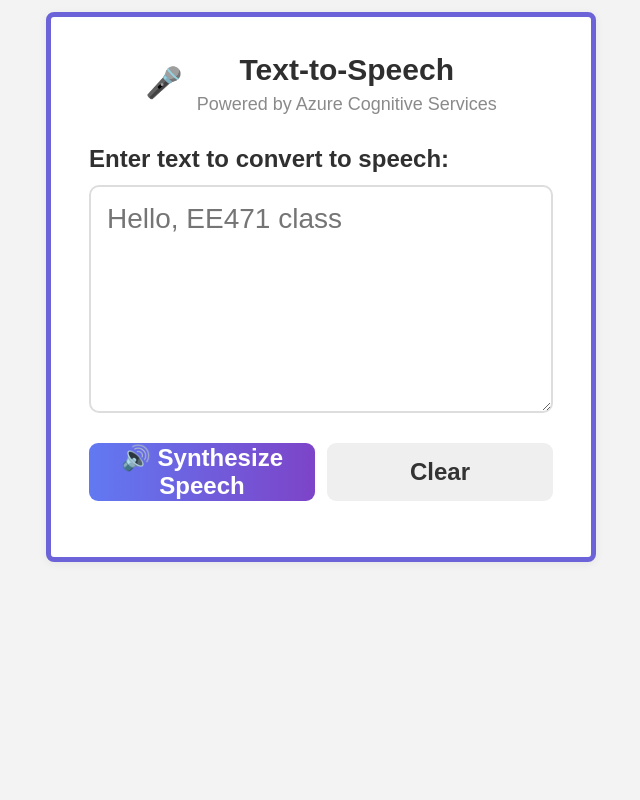
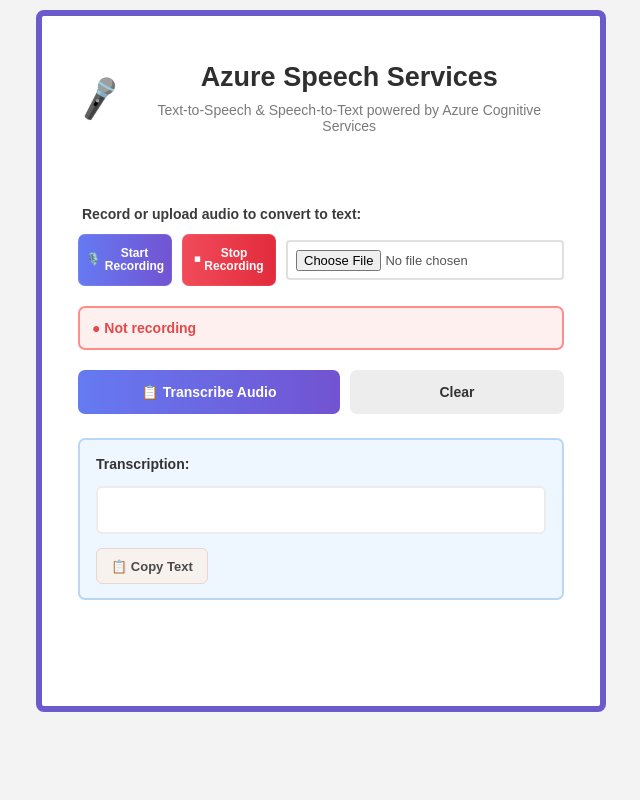
Before and after one commit to canerylmz/In-Class-Exercise-Week6, a Flask app: page / in a window 1280 px wide. Shown: the whole page, without its empty margins (319-959 px from the left). Run offline with Flask 3, Linux system fonts and the light colour scheme.

Commit message:
Add speech-to-text recording flow

```diff
--- a/app.py
+++ b/app.py
@@ -1,5 +1,6 @@
-from flask import Flask, render_template, request
+from flask import Flask, render_template, request, jsonify
 import os
+import uuid
 from dotenv import load_dotenv
 import azure.cognitiveservices.speech as speechsdk
 
@@ -7,56 +8,92 @@
 
 app = Flask(__name__)
 
-OUTPUT_FOLDER = os.path.join("static", "outputs")
-os.makedirs(OUTPUT_FOLDER, exist_ok=True)
+UPLOAD_FOLDER = os.path.join("static", "uploads")
+os.makedirs(UPLOAD_FOLDER, exist_ok=True)
 
 @app.route("/")
 def index():
-    return render_template("index.html")
+    return render_template("stt.html")
 
-@app.route("/text-to-speech", methods=["POST"])
-def text_to_speech():
-    text = request.form.get("text", "").strip()
+@app.route("/save-recording", methods=["POST"])
+def save_recording():
+    recorded_audio = request.files.get("recorded_audio")
 
-    if not text:
-        return render_template("index.html", error="Lütfen bir metin girin.")
+    if not recorded_audio:
+        return jsonify({"success": False, "message": "No recording received"})
 
+    original_name = recorded_audio.filename or ""
+    extension = os.path.splitext(original_name)[1].lower() or ".wav"
+    unique_name = f"{uuid.uuid4().hex}{extension}"
+    file_path = os.path.join(UPLOAD_FOLDER, unique_name)
+    recorded_audio.save(file_path)
+
+    return jsonify({"success": True, "filename": unique_name})
+
+@app.route("/speech-to-text", methods=["POST"])
+def speech_to_text():
     speech_key = os.getenv("SPEECH_KEY")
     speech_region = os.getenv("SPEECH_REGION")
 
     if not speech_key or not speech_region:
-        return render_template("index.html", error="SPEECH_KEY veya SPEECH_REGION bulunamadı.")
+        return render_template("stt.html", error="SPEECH_KEY or SPEECH_REGION is missing.")
 
-    output_file = os.path.join(OUTPUT_FOLDER, "output.wav")
+    uploaded_file = request.files.get("audio")
+    recorded_audio_name = request.form.get("recorded_audio_name", "").strip()
+
+    file_path = None
+
+    if uploaded_file and uploaded_file.filename != "":
+        file_extension = os.path.splitext(uploaded_file.filename)[1].lower() or ".wav"
+        filename = f"{uuid.uuid4().hex}{file_extension}"
+        file_path = os.path.join(UPLOAD_FOLDER, filename)
+        uploaded_file.save(file_path)
+
+    elif recorded_audio_name:
+        file_path = os.path.join(UPLOAD_FOLDER, recorded_audio_name)
+
+    else:
+        return render_template("stt.html", error="Please upload or record an audio file.")
 
     try:
+        supported_extensions = {".wav", ".mp3", ".ogg", ".flac", ".opus"}
+        file_extension = os.path.splitext(file_path)[1].lower()
+
+        if file_extension not in supported_extensions:
+            return render_template(
+                "stt.html",
+                error="Unsupported audio format. Please upload or record a WAV, MP3, OGG, FLAC, or OPUS file."
+            )
+
         speech_config = speechsdk.SpeechConfig(
             subscription=speech_key,
             region=speech_region
         )
 
-        speech_config.speech_synthesis_voice_name = "en-US-Ava:DragonHDLatestNeural"
+        audio_config = speechsdk.audio.AudioConfig(filename=file_path)
 
-        audio_config = speechsdk.audio.AudioOutputConfig(filename=output_file)
-
-        synthesizer = speechsdk.SpeechSynthesizer(
+        recognizer = speechsdk.SpeechRecognizer(
             speech_config=speech_config,
             audio_config=audio_config
         )
 
-        result = synthesizer.speak_text_async(text).get()
+        result = recognizer.recognize_once_async().get()
 
-        if result.reason == speechsdk.ResultReason.SynthesizingAudioCompleted:
+        if result.reason == speechsdk.ResultReason.RecognizedSpeech:
             return render_template(
-                "index.html",
-                success="Speech synthesized successfully!",
-                audio_file=output_file
+                "stt.html",
+                success="Audio transcribed successfully!",
+                transcript=result.text
             )
+
+        elif result.reason == speechsdk.ResultReason.NoMatch:
+            return render_template("stt.html", error="No speech could be recognized.")
+
         else:
-            return render_template("index.html", error="Ses oluşturulamadı.")
+            return render_template("stt.html", error="Speech recognition failed.")
 
     except Exception as e:
-        return render_template("index.html", error=f"Hata oluştu: {str(e)}")
+        return render_template("stt.html", error=f"Error: {str(e)}")
 
 if __name__ == "__main__":
     app.run(debug=True)
--- a/static/style.css
+++ b/static/style.css
@@ -8,167 +8,240 @@
 body {
     background: #f3f3f3;
     min-height: 100vh;
-    padding: 12px;
+    padding: 10px;
 }
 
-.page-wrapper {
-    width: 100%;
-    display: flex;
-    justify-content: center;
-    align-items: flex-start;
+.outer-frame {
+    max-width: 570px;
+    margin: 0 auto;
+    border: 6px solid #6b5acb;
+    border-radius: 8px;
+    background: #ffffff;
+    padding: 18px 18px 22px 18px;
 }
 
-.card {
-    width: 550px;
+.app-card {
     background: #ffffff;
-    border: 5px solid #6d63d9;
-    border-radius: 8px;
-    padding: 36px 38px 34px;
-    box-shadow: 0 2px 10px rgba(0,0,0,0.06);
+    border-radius: 6px;
+    min-height: 650px;
+    padding: 20px 18px 22px 18px;
 }
 
-.title-area {
+.header {
     display: flex;
+    align-items: center;
     justify-content: center;
-    align-items: center;
     gap: 14px;
-    margin-bottom: 30px;
+    margin-top: 8px;
+    margin-bottom: 72px;
     text-align: center;
 }
 
-.mic-icon {
-    font-size: 30px;
-    transform: translateY(-2px);
+.header-icon {
+    font-size: 34px;
+    line-height: 1;
+    transform: rotate(-15deg);
 }
 
-.title-area h1 {
-    font-size: 30px;
+.header-text h1 {
+    font-size: 27px;
     font-weight: 800;
     color: #2f2f2f;
-    line-height: 1.1;
+    margin-bottom: 9px;
 }
 
-.title-area p {
-    margin-top: 8px;
-    color: #8a8a8a;
-    font-size: 18px;
+.header-text p {
+    font-size: 14px;
+    color: #7a7a7a;
 }
 
-.input-label {
+.section-label {
     display: block;
+    font-size: 14px;
+    font-weight: 700;
+    color: #3b3b3b;
     margin-bottom: 12px;
-    font-size: 24px;
-    font-weight: 700;
-    color: #303030;
+    margin-left: 4px;
 }
 
-textarea {
-    width: 100%;
-    border: 2px solid #dddddd;
-    border-radius: 10px;
-    padding: 16px;
-    font-size: 28px;
-    resize: vertical;
-    min-height: 130px;
-    outline: none;
-    color: #333;
-}
-
-textarea:focus {
-    border-color: #7b70eb;
-}
-
-.button-row {
+.top-controls {
     display: flex;
-    gap: 12px;
-    margin-top: 26px;
-    margin-bottom: 22px;
-}
-
-.btn {
-    flex: 1;
-    border: none;
-    border-radius: 9px;
-    height: 58px;
-    font-size: 24px;
-    font-weight: 700;
-    cursor: pointer;
-    transition: 0.2s ease;
-}
-
-.btn-primary {
-    color: white;
-    background: linear-gradient(90deg, #6179f2, #7d44c8);
-}
-
-.btn-primary:hover {
-    opacity: 0.95;
-}
-
-.btn-secondary {
-    background: #efefef;
-    color: #333;
-}
-
-.btn-secondary:hover {
-    background: #e3e3e3;
-}
-
-.message {
-    width: 100%;
-    border-radius: 10px;
-    padding: 18px 20px;
-    font-size: 18px;
-    font-weight: 700;
-    text-align: center;
+    gap: 10px;
+    align-items: center;
     margin-bottom: 20px;
 }
 
-.success {
-    background: #e8f8e7;
-    color: #33bb44;
-    border: 1px solid #cfeecd;
+.control-btn {
+    width: 94px;
+    height: 52px;
+    border: none;
+    border-radius: 7px;
+    color: #ffffff;
+    font-weight: 700;
+    font-size: 12px;
+    cursor: pointer;
+    line-height: 1.1;
+    display: flex;
+    align-items: center;
+    justify-content: center;
+    gap: 4px;
+    text-align: center;
+    box-shadow: inset 0 0 0 1px rgba(255,255,255,0.08);
 }
 
-.error {
-    background: #fde8e8;
-    color: #c0392b;
-    border: 1px solid #f3c2c2;
+.control-btn span {
+    display: inline-block;
 }
 
-.audio-box {
-    border: 2px solid #dddddd;
-    border-radius: 10px;
-    padding: 20px 18px;
-    margin-top: 12px;
+.purple-btn {
+    background: linear-gradient(90deg, #657af2, #7253d1);
 }
 
-.audio-box h3 {
-    font-size: 18px;
-    color: #333;
-    margin-bottom: 18px;
-    font-weight: 700;
+.red-btn {
+    background: linear-gradient(90deg, #f14b5a, #e22b3c);
 }
 
-audio {
-    width: 100%;
-    margin-bottom: 18px;
+.file-picker-wrap {
+    flex: 1;
+    height: 40px;
+    border: 2px solid #e0e0e0;
+    border-radius: 4px;
+    background: #ffffff;
+    display: flex;
+    align-items: center;
+    padding: 0 8px;
 }
 
-.download-btn {
-    display: block;
+.file-picker-wrap input[type="file"] {
     width: 100%;
-    text-align: center;
-    text-decoration: none;
-    background: #3498f0;
-    color: white;
-    font-size: 22px;
-    font-weight: 700;
-    padding: 15px 0;
-    border-radius: 8px;
-    transition: 0.2s ease;
+    font-size: 13px;
+    color: #555;
 }
 
-.download-btn:hover {
-    background: #2388df;
+.recording-box {
+    width: 100%;
+    min-height: 44px;
+    border: 2px solid #ff8d8d;
+    background: #fff0f0;
+    border-radius: 7px;
+    display: flex;
+    align-items: center;
+    padding: 0 12px;
+    color: #e24a4a;
+    font-size: 14px;
+    font-weight: 700;
+    margin-bottom: 20px;
 }
+
+.action-row {
+    display: flex;
+    gap: 10px;
+    margin-bottom: 24px;
+}
+
+.main-btn {
+    height: 44px;
+    border: none;
+    border-radius: 7px;
+    font-size: 14px;
+    font-weight: 700;
+    cursor: pointer;
+}
+
+.transcribe-btn {
+    flex: 1.1;
+    color: #ffffff;
+    background: linear-gradient(90deg, #657af2, #7253d1);
+}
+
+.clear-btn {
+    flex: 0.9;
+    background: #ededed;
+    color: #333333;
+}
+
+.transcription-panel {
+    width: 100%;
+    background: #eef6ff;
+    border: 2px solid #b9d7f3;
+    border-radius: 7px;
+    padding: 16px 16px 14px 16px;
+    margin-bottom: 16px;
+}
+
+.transcription-panel h3 {
+    font-size: 14px;
+    font-weight: 700;
+    color: #333333;
+    margin-bottom: 14px;
+}
+
+.transcription-output {
+    width: 100%;
+    min-height: 48px;
+    background: #ffffff;
+    border: 2px solid #ececec;
+    border-radius: 6px;
+    padding: 13px 14px;
+    color: #333333;
+    font-size: 14px;
+    line-height: 1.4;
+    margin-bottom: 14px;
+}
+
+.copy-btn {
+    min-width: 94px;
+    height: 36px;
+    background: #f8f2ef;
+    border: 1px solid #e6d7d0;
+    border-radius: 6px;
+    color: #4a4a4a;
+    font-size: 13px;
+    font-weight: 700;
+    cursor: pointer;
+    padding: 0 14px;
+}
+
+.success-box {
+    width: 100%;
+    min-height: 43px;
+    background: #e7f8e7;
+    border: 1px solid #cdecca;
+    border-radius: 7px;
+    display: flex;
+    align-items: center;
+    justify-content: center;
+    color: #37c44d;
+    font-size: 14px;
+    font-weight: 700;
+    text-align: center;
+}
+
+.error-box {
+    width: 100%;
+    margin-top: 12px;
+    min-height: 43px;
+    background: #fff0f0;
+    border: 1px solid #f0c2c2;
+    border-radius: 7px;
+    display: flex;
+    align-items: center;
+    justify-content: center;
+    color: #d54a4a;
+    font-size: 14px;
+    font-weight: 700;
+    text-align: center;
+    padding: 8px 12px;
+}
+
+.active-recording {
+    background: #fff0f0 !important;
+    border-color: #ff8d8d !important;
+    color: #e24a4a !important;
+}
+
+.saved-box {
+    background: #eef8ee !important;
+    border-color: #9ed39e !important;
+    color: #2fa545 !important;
+}
--- a/templates/index.html
+++ /dev/null
@@ -1,65 +0,0 @@
-<!DOCTYPE html>
-<html lang="tr">
-<head>
-    <meta charset="UTF-8" />
-    <meta name="viewport" content="width=device-width, initial-scale=1.0" />
-    <title>Text-to-Speech</title>
-    <link rel="stylesheet" href="{{ url_for('static', filename='style.css') }}">
-</head>
-<body>
-    <div class="page-wrapper">
-        <div class="card">
-            <div class="title-area">
-                <div class="mic-icon">🎤</div>
-                <div>
-                    <h1>Text-to-Speech</h1>
-                    <p>Powered by Azure Cognitive Services</p>
-                </div>
-            </div>
-
-            <form action="/text-to-speech" method="POST">
-                <label for="text" class="input-label">Enter text to convert to speech:</label>
-
-                <textarea
-                    name="text"
-                    id="text"
-                    rows="6"
-                    placeholder="Hello, EE471 class"
-                >{{ request.form.get('text', '') }}</textarea>
-
-                <div class="button-row">
-                    <button type="submit" class="btn btn-primary">🔊 Synthesize Speech</button>
-                    <button type="button" class="btn btn-secondary" onclick="clearText()">Clear</button>
-                </div>
-            </form>
-
-            {% if success %}
-                <div class="message success">✓ {{ success }}</div>
-            {% endif %}
-
-            {% if error %}
-                <div class="message error">{{ error }}</div>
-            {% endif %}
-
-            {% if audio_file %}
-                <div class="audio-box">
-                    <h3>Generated Audio:</h3>
-
-                    <audio controls>
-                        <source src="{{ audio_file }}" type="audio/wav">
-                        Tarayıcınız audio etiketini desteklemiyor.
-                    </audio>
-
-                    <a class="download-btn" href="{{ audio_file }}" download>⬇ Download Audio</a>
-                </div>
-            {% endif %}
-        </div>
-    </div>
-
-    <script>
-        function clearText() {
-            document.getElementById("text").value = "";
-        }
-    </script>
-</body>
-</html>
--- /dev/null
+++ b/templates/stt.html
@@ -0,0 +1,239 @@
+<!DOCTYPE html>
+<html lang="en">
+<head>
+    <meta charset="UTF-8" />
+    <meta name="viewport" content="width=device-width, initial-scale=1.0" />
+    <title>Azure Speech Services</title>
+    <link rel="stylesheet" href="{{ url_for('static', filename='style.css') }}">
+</head>
+<body>
+    <div class="outer-frame">
+        <div class="app-card">
+            <div class="header">
+                <div class="header-icon">🎤</div>
+                <div class="header-text">
+                    <h1>Azure Speech Services</h1>
+                    <p>Text-to-Speech &amp; Speech-to-Text powered by Azure Cognitive Services</p>
+                </div>
+            </div>
+
+            <form id="sttForm" action="/speech-to-text" method="POST" enctype="multipart/form-data">
+                <label for="audio" class="section-label">
+                    Record or upload audio to convert to text:
+                </label>
+
+                <div class="top-controls">
+                    <button type="button" class="control-btn purple-btn" id="startBtn">
+                        🎙️ <span>Start<br>Recording</span>
+                    </button>
+
+                    <button type="button" class="control-btn red-btn" id="stopBtn">
+                        ⏹ <span>Stop<br>Recording</span>
+                    </button>
+
+                    <div class="file-picker-wrap">
+                        <input type="file" name="audio" id="audio" accept="audio/*">
+                    </div>
+                </div>
+
+                <div class="recording-box" id="recordingStatus">
+                    ● Not recording
+                </div>
+
+                <input type="hidden" name="recorded_audio_name" id="recordedAudioName">
+
+                <div class="action-row">
+                    <button type="submit" class="main-btn transcribe-btn">
+                        📋 Transcribe Audio
+                    </button>
+                    <button type="button" class="main-btn clear-btn" onclick="clearAllFields()">
+                        Clear
+                    </button>
+                </div>
+            </form>
+
+            <div class="transcription-panel">
+                <h3>Transcription:</h3>
+
+                <div class="transcription-output" id="transcriptionOutput">{% if transcript %}{{ transcript }}{% endif %}</div>
+
+                <button type="button" class="copy-btn" onclick="copyTranscript()">
+                    📋 Copy Text
+                </button>
+            </div>
+
+            {% if success %}
+                <div class="success-box">✓ {{ success }}</div>
+            {% endif %}
+
+            {% if error %}
+                <div class="error-box">{{ error }}</div>
+            {% endif %}
+        </div>
+    </div>
+
+    <script>
+        let audioContext;
+        let mediaStream;
+        let mediaSource;
+        let processorNode;
+        let audioChunks = [];
+
+        const startBtn = document.getElementById("startBtn");
+        const stopBtn = document.getElementById("stopBtn");
+        const recordingStatus = document.getElementById("recordingStatus");
+        const audioInput = document.getElementById("audio");
+        const recordedAudioNameInput = document.getElementById("recordedAudioName");
+        const transcriptionOutput = document.getElementById("transcriptionOutput");
+
+        function mergeBuffers(chunks) {
+            const totalLength = chunks.reduce((sum, chunk) => sum + chunk.length, 0);
+            const result = new Float32Array(totalLength);
+            let offset = 0;
+
+            for (const chunk of chunks) {
+                result.set(chunk, offset);
+                offset += chunk.length;
+            }
+
+            return result;
+        }
+
+        function floatTo16BitPCM(view, offset, input) {
+            for (let i = 0; i < input.length; i += 1, offset += 2) {
+                const sample = Math.max(-1, Math.min(1, input[i]));
+                view.setInt16(offset, sample < 0 ? sample * 0x8000 : sample * 0x7fff, true);
+            }
+        }
+
+        function writeString(view, offset, value) {
+            for (let i = 0; i < value.length; i += 1) {
+                view.setUint8(offset + i, value.charCodeAt(i));
+            }
+        }
+
+        function createWavBlob(chunks, sampleRate) {
+            const samples = mergeBuffers(chunks);
+            const buffer = new ArrayBuffer(44 + samples.length * 2);
+            const view = new DataView(buffer);
+
+            writeString(view, 0, "RIFF");
+            view.setUint32(4, 36 + samples.length * 2, true);
+            writeString(view, 8, "WAVE");
+            writeString(view, 12, "fmt ");
+            view.setUint32(16, 16, true);
+            view.setUint16(20, 1, true);
+            view.setUint16(22, 1, true);
+            view.setUint32(24, sampleRate, true);
+            view.setUint32(28, sampleRate * 2, true);
+            view.setUint16(32, 2, true);
+            view.setUint16(34, 16, true);
+            writeString(view, 36, "data");
+            view.setUint32(40, samples.length * 2, true);
+            floatTo16BitPCM(view, 44, samples);
+
+            return new Blob([view], { type: "audio/wav" });
+        }
+
+        async function resetRecordingResources() {
+            if (processorNode) {
+                processorNode.disconnect();
+                processorNode.onaudioprocess = null;
+                processorNode = null;
+            }
+
+            if (mediaSource) {
+                mediaSource.disconnect();
+                mediaSource = null;
+            }
+
+            if (mediaStream) {
+                mediaStream.getTracks().forEach((track) => track.stop());
+                mediaStream = null;
+            }
+
+            if (audioContext) {
+                await audioContext.close();
+                audioContext = null;
+            }
+        }
+
+        startBtn.addEventListener("click", async () => {
+            try {
+                await resetRecordingResources();
+                audioChunks = [];
+                recordedAudioNameInput.value = "";
+                audioInput.value = "";
+
+                mediaStream = await navigator.mediaDevices.getUserMedia({ audio: true });
+                audioContext = new (window.AudioContext || window.webkitAudioContext)();
+                mediaSource = audioContext.createMediaStreamSource(mediaStream);
+                processorNode = audioContext.createScriptProcessor(4096, 1, 1);
+
+                processorNode.onaudioprocess = (event) => {
+                    const inputData = event.inputBuffer.getChannelData(0);
+                    audioChunks.push(new Float32Array(inputData));
+                };
+
+                mediaSource.connect(processorNode);
+                processorNode.connect(audioContext.destination);
+
+                recordingStatus.textContent = "● Recording...";
+                recordingStatus.classList.add("active-recording");
+                recordingStatus.classList.remove("saved-box");
+            } catch (error) {
+                recordingStatus.textContent = "● Microphone access denied or unavailable";
+                recordingStatus.classList.remove("active-recording");
+            }
+        });
+
+        stopBtn.addEventListener("click", async () => {
+            if (!audioContext || audioChunks.length === 0) {
+                return;
+            }
+
+            const wavBlob = createWavBlob(audioChunks, audioContext.sampleRate);
+            await resetRecordingResources();
+
+            const formData = new FormData();
+            formData.append("recorded_audio", wavBlob, "recording.wav");
+
+            const response = await fetch("/save-recording", {
+                method: "POST",
+                body: formData
+            });
+
+            const result = await response.json();
+
+            if (result.success) {
+                recordedAudioNameInput.value = result.filename;
+                recordingStatus.textContent = "● Recording saved successfully";
+                recordingStatus.classList.add("saved-box");
+                recordingStatus.classList.remove("active-recording");
+            } else {
+                recordingStatus.textContent = "● Failed to save recording";
+                recordingStatus.classList.remove("active-recording");
+            }
+        });
+
+        async function clearAllFields() {
+            await resetRecordingResources();
+            audioChunks = [];
+            audioInput.value = "";
+            recordedAudioNameInput.value = "";
+            transcriptionOutput.innerText = "";
+            recordingStatus.textContent = "● Not recording";
+            recordingStatus.classList.remove("active-recording");
+            recordingStatus.classList.remove("saved-box");
+        }
+
+        function copyTranscript() {
+            const text = transcriptionOutput.innerText.trim();
+
+            if (text) {
+                navigator.clipboard.writeText(text);
+            }
+        }
+    </script>
+</body>
+</html>
```
Also changed, not shown: 1 other file.
